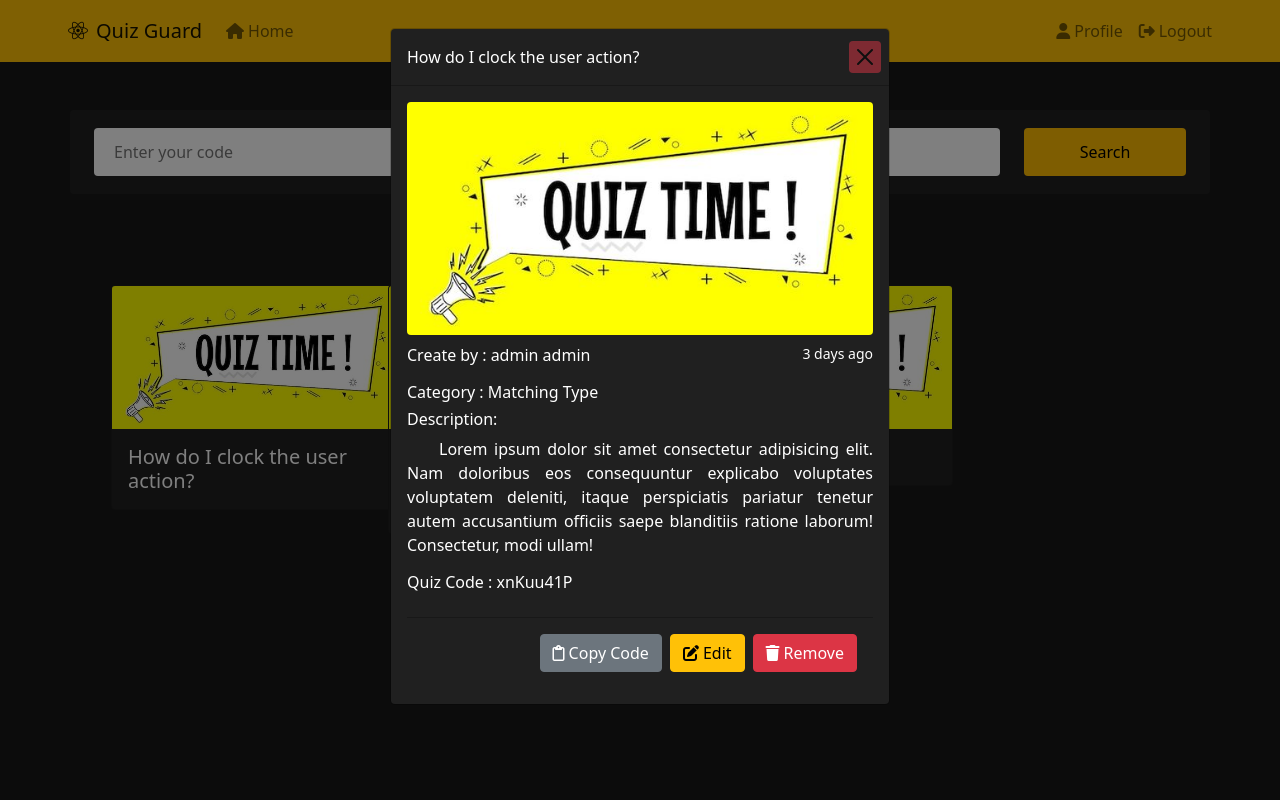
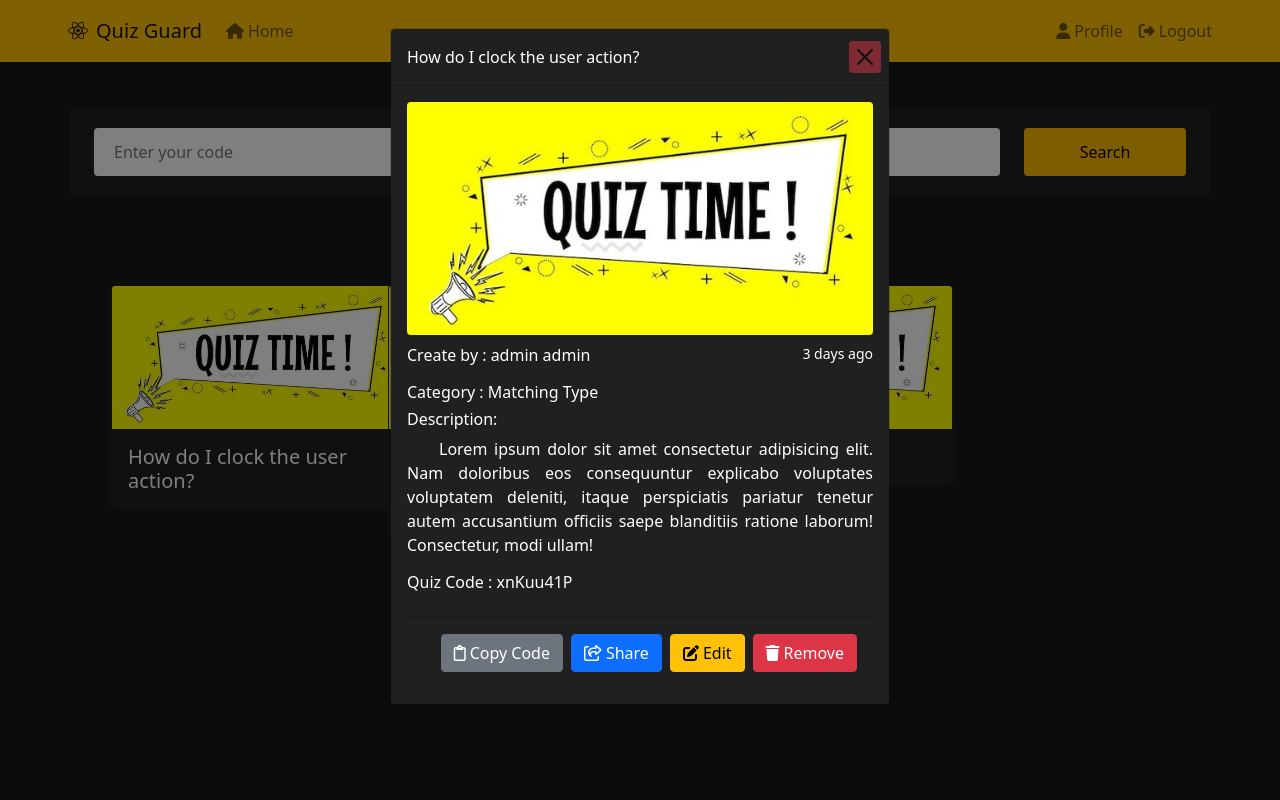
Before and after one commit to henzelss/QuizGuard, a Flask app: page /quizbank in a window 1280 px wide, after a click that opens the changed part. Run offline with Flask 3, Linux system fonts and the light colour scheme; a user stored in the database is signed in; some libraries are stand-ins or nearby versions.

Commit message:
added share button

```diff
--- a/website/templates/quizbank.html
+++ b/website/templates/quizbank.html
@@ -64,6 +64,7 @@
                                 <div class="modal-footer mt-3">
                                     <input type="text" id="quizcode{{ quiz.id }}" value="{{ quiz.code }}" id="quizcode" hidden>
                                     <button type="button" class="btn btn-secondary" onclick='copyText("{{ quiz.id }}")'><i class="fa-regular fa-clipboard me-1"></i>Copy Code</button>
+                                    <button type="button" class="btn btn-primary" onclick='shareText("{{ quiz.id }}")'><i class="fa-regular fa-share-from-square me-1"></i>Share</button>
                                     <a href="{{ url_for('views.quizbankedit', quizcode=quiz.code, quiztype=quiz.category)}}" class="btn btn-warning"><i class="fa-solid fa-pen-to-square me-1"></i>Edit</a>
                                     <button class="btn btn-danger" data-bs-toggle="modal" data-bs-target="#quizdelete{{quiz.id}}"><i class="fa-solid fa-trash me-1"></i>Remove</button>
 
@@ -82,10 +83,12 @@
                         <button type="button" class="btn-close bg-danger" data-bs-dismiss="modal" aria-label="Close"></button>
                         </div>
                         <div class="modal-body bg-night">
+                            {{ quiz.code }}
+                            {{ quiz.category }}
                             Removing will make the quiz no longer available to all users
                         </div>
                         <div class="modal-footer bg-night">
-                            <a href="{{ url_for('views.quizdelete', quizid=quiz.id, quiztype=quiz.category )}}" class="btn btn-danger"><i class="fa-solid fa-trash me-1"></i>Remove</a>
+                            <a href="{{ url_for('views.quizdelete', quiz_code=quiz.code, quiztype=quiz.category )}}" class="btn btn-danger"><i class="fa-solid fa-trash me-1"></i>Remove</a>
                         </div>
                     </div>
                     </div>
```
